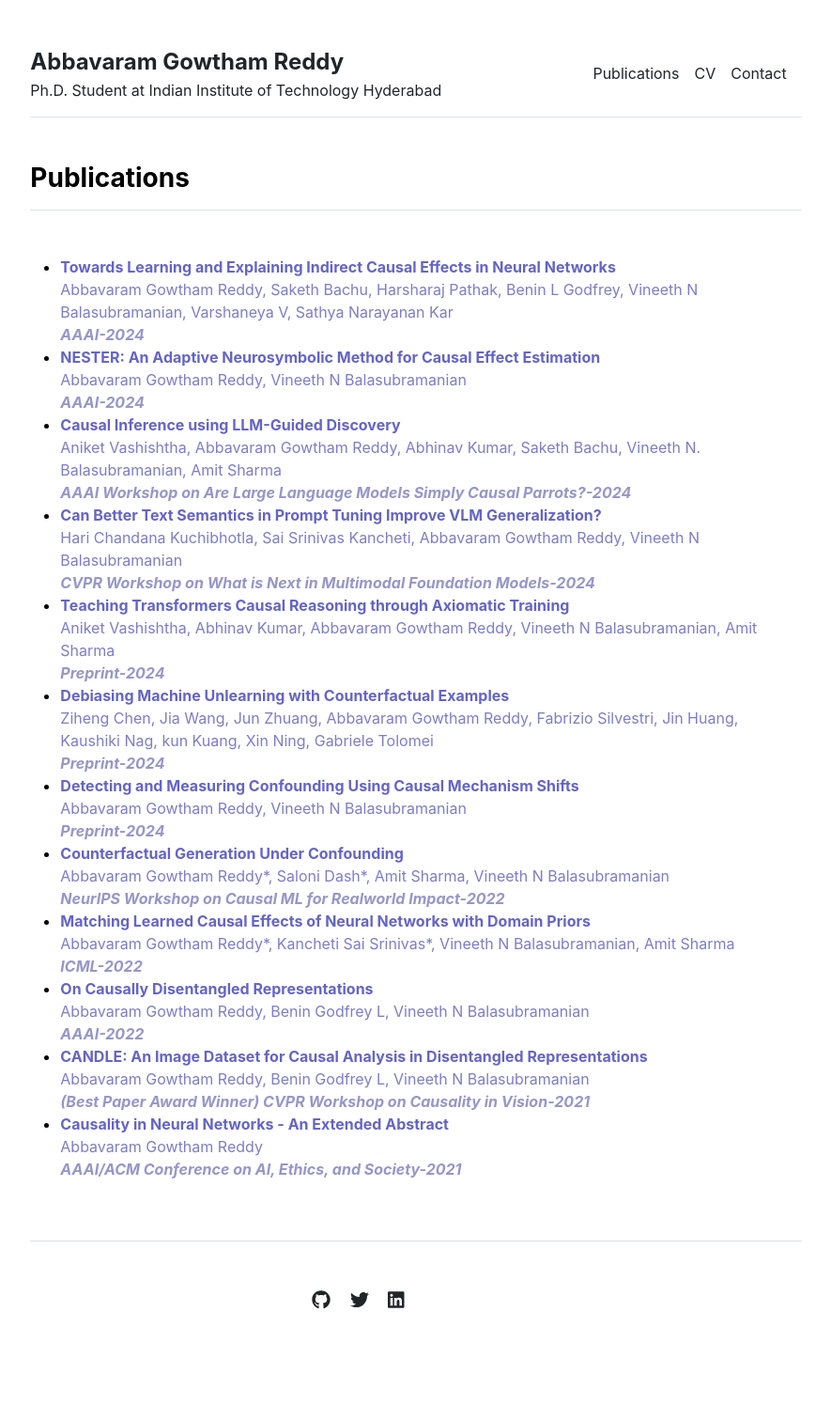
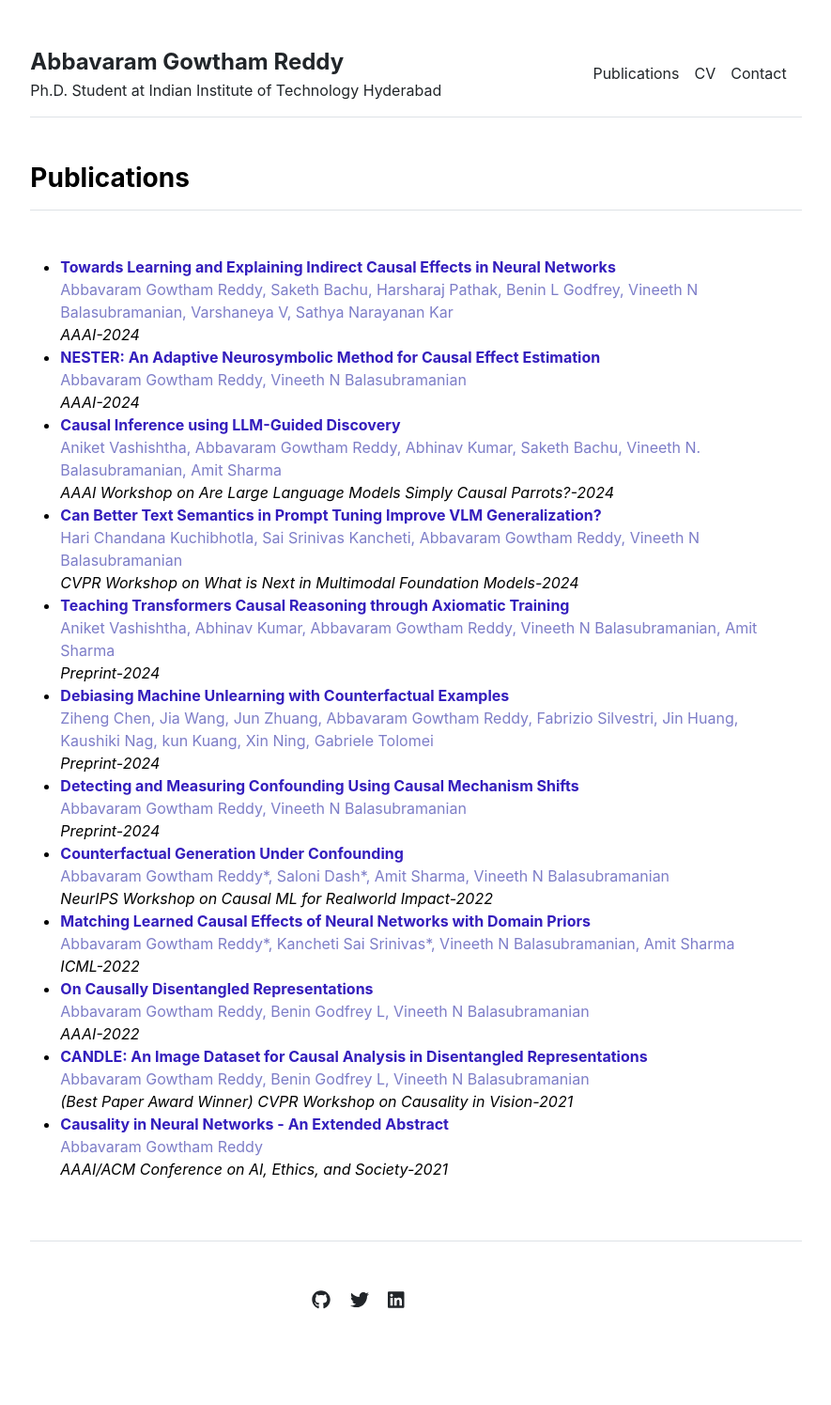
Before and after one commit to gautam0707/gautam0707.github.io, a Jekyll site: the page built from publications.md, in a window 1280 px wide. Shown: the whole page at 94% size, without its empty margins (197-1082 px from the left). Built offline with Jekyll 4.4.1, drawn with Linux system fonts in a browser that asks for light colours.

Commit message:
Update publications.html

```diff
--- a/_includes/publications.html
+++ b/_includes/publications.html
@@ -3,9 +3,9 @@
     <h3 class="fw-bold border-bottom pb-3 mb-5">Publications</h3>
     <ul>
       {% for item in site.data.publications.index %}
-        <li><a href="{{ item.url }}" style="text-decoration: none;color: rgb(100, 100, 200) !important; font-weight: bold;">{{ item.title }}</a></br>
+        <li><a href="{{ item.url }}" style="text-decoration: none;color: rgb(52, 30, 189) !important; font-weight: bold;">{{ item.title }}</a></br>
           <span style="color: rgb(125, 125, 200);">{{item.authors}}</span></br>
-          <span style="font-style: italic; color: rgb(150, 150, 200); font-weight: bold;"> {{item.venue}}-{{item.year}}</span></br>
+          <span style="font-style: italic;"> {{item.venue}}-{{item.year}}</span></br>
         </li>
       {% endfor %}
     </ul>
```
